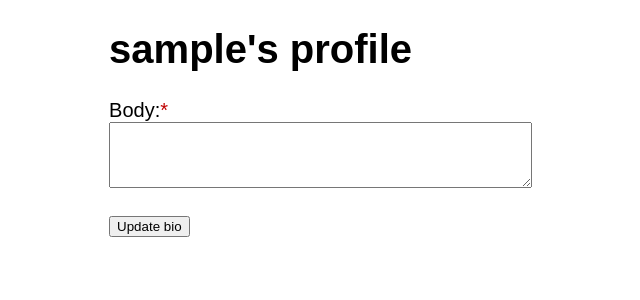
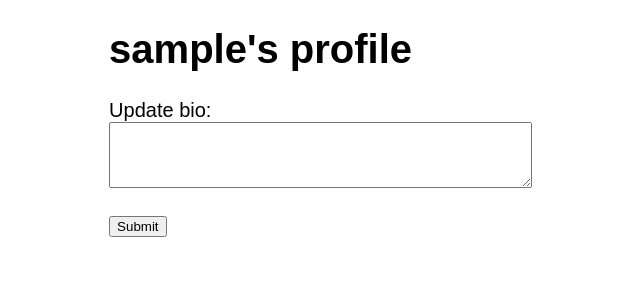
Before and after one commit to seasonedfish/news, a PHP site: the page made by profile.php in a window 1280 px wide. Shown: the part 80-380 px from the top of the page, without its empty margins (86-726 px from the left). Run offline with PHP 8.4, Linux system fonts and the light colour scheme; the visitor is signed in with stand-in values (Sample User, id 1); tables that the repository leaves empty or names only in its code hold one stand-in row (values such as "Sample post"); data that the repository does not hold is empty.

Commit message:
Update labels

```diff
--- a/profile.php
+++ b/profile.php
@@ -39,12 +39,12 @@ include "includes/head.php";
             echo <<<EOF
             <form action="{$_SERVER['PHP_SELF']}?>" method="POST">
             <p>
-                <label for="bio" class="required">Body:</label>
+                <label for="bio">Update bio:</label>
                 <br>
                 <textarea name="bio" id="bio" rows="4" cols="50" required>{$user["bio"]}</textarea>
             </p>
             <p>
-                <input type="submit" value="Update bio">
+                <input type="submit" value="Submit">
             </p>
             </form>
             EOF;
```
